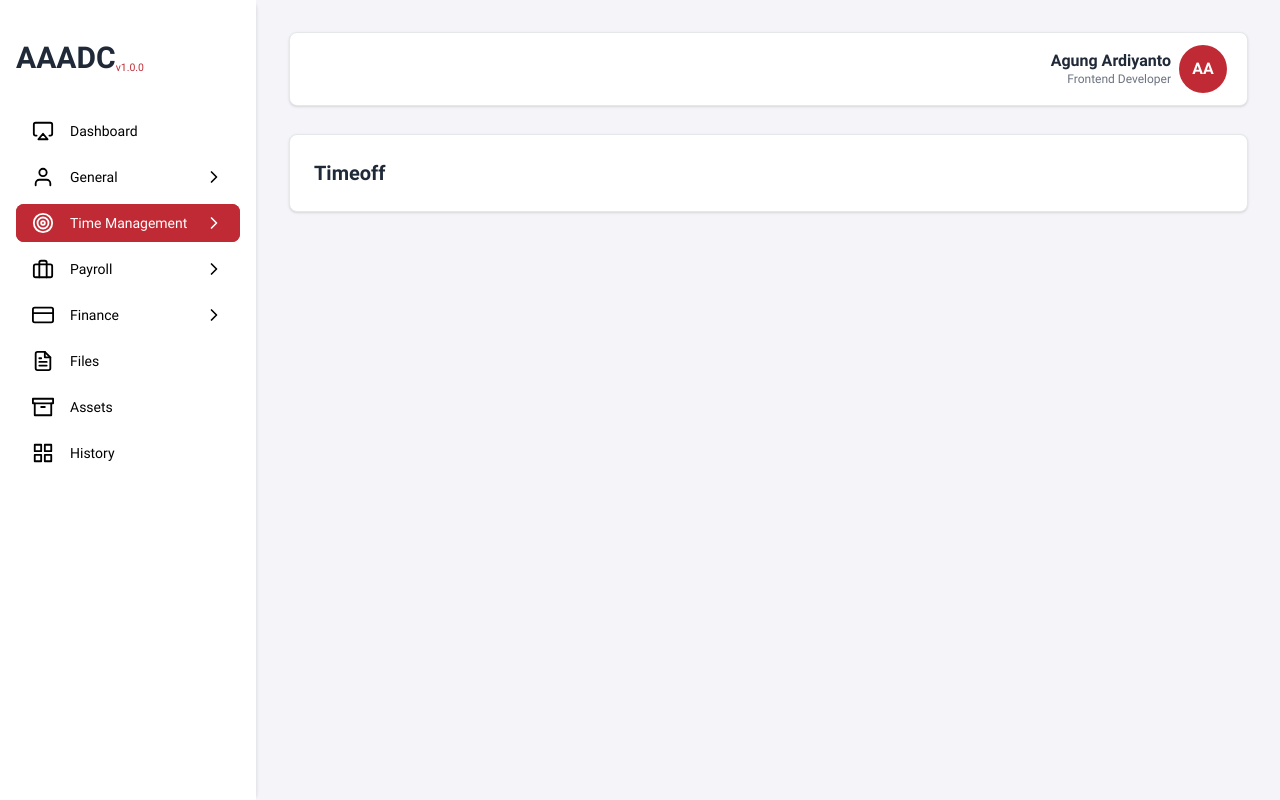
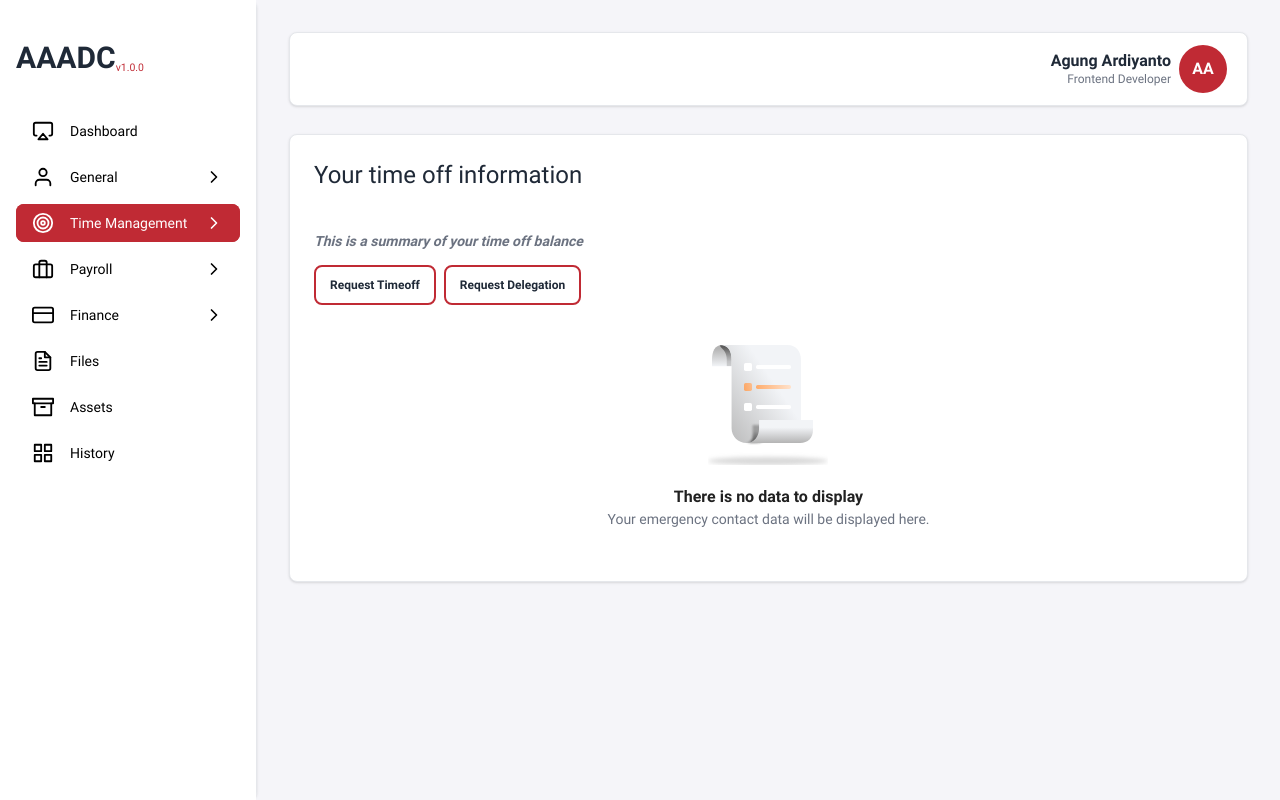
Before and after one commit to aulia14/aaadc-web, a Next.js app: page /time/timeoff in a window 1280 px wide. Built offline with nearby package versions, Linux system fonts and the light colour scheme.

Commit message:
update page timeoff

```diff
--- a/pages/time/timeoff.tsx
+++ b/pages/time/timeoff.tsx
@@ -1,9 +1,52 @@
 import AppLayout from "@/layouts/AppLayout";
+import TableData from "@/components/DataTable";
 
 export default function Timeoff() {
+  const columns = [
+    {name: "Created Date", selector: (row: any) => row.created_date},
+    {name: "Policy Code", selector: (row: any) => row.policy_code},
+    {name: "Start Date", selector: (row: any) => row.start_date},
+    {name: "End Date", selector: (row: any) => row.end_date},
+    {name: "Notes", selector: (row: any) => row.notes},
+    {name: "Taken", selector: (row: any) => row.taken},
+    {name: "Canceled", selector: (row: any) => row.canceled},
+    {name: "Action", selector: (row: any) => {
+      return <button type="button" className="bg-primary text-xs p-3.5 font-semibold py-1.5 text-white rounded-lg">Detail</button>;
+    }}
+  ];
+
+  const data: any[] = [
+    // {
+    //   created_date: "12 Dec 1945",
+    //   policy_code: "TS",
+    //   start_date: "12 Dec 1945",
+    //   end_date: "12 Dec 1945",
+    //   notes: "-",
+    //   taken: "-",
+    //   canceled: "-"
+    // },
+    // {
+    //   created_date: "12 Dec 1945",
+    //   policy_code: "TS",
+    //   start_date: "12 Dec 1945",
+    //   end_date: "12 Dec 1945",
+    //   notes: "-",
+    //   taken: "-",
+    //   canceled: "-"
+    // },
+  ];
+
   return (<AppLayout title="Timeoff">
     <div className="border rounded-lg bg-white shadow p-6 relative">
-      <h3 className="text-xl font-semibold">Timeoff</h3>
+      <h3 className="text-2xl font-normal">Your time off information</h3>
+      <div className="text-sm text-gray-500 font-semibold italic mt-10 mb-3.5">This is a summary of your time off balance</div>
+      <div className="text-xs font-semibold flex items-center gap-2">
+        <button type="button" className="border-2 border-primary bg-white rounded-lg py-2.5 px-3.5">Request Timeoff</button>
+        <button type="button" className="border-2 border-primary bg-white rounded-lg py-2.5 px-3.5">Request Delegation</button>
+      </div>
+      <div className={data.length > 0 ? "mt-12" : "mt-0"}>
+        <TableData column={columns} data={data} />
+      </div>
     </div>
   </AppLayout>);
 }
```
